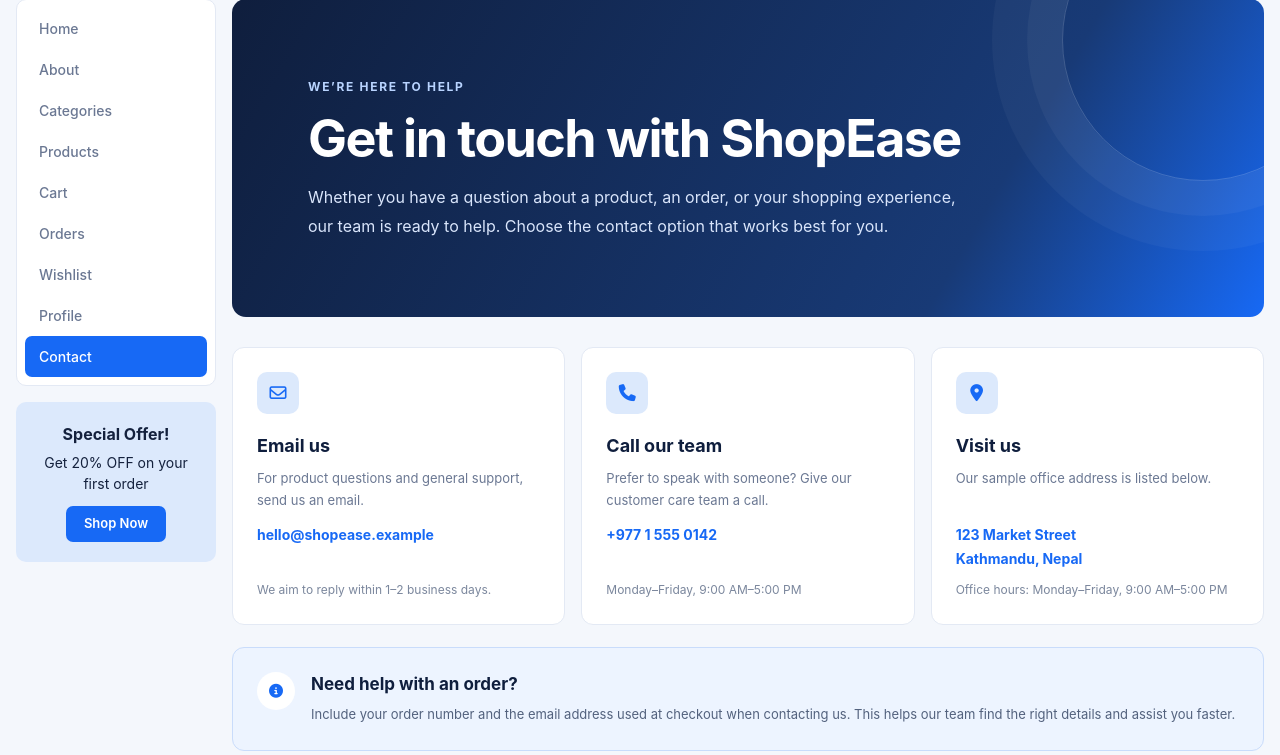
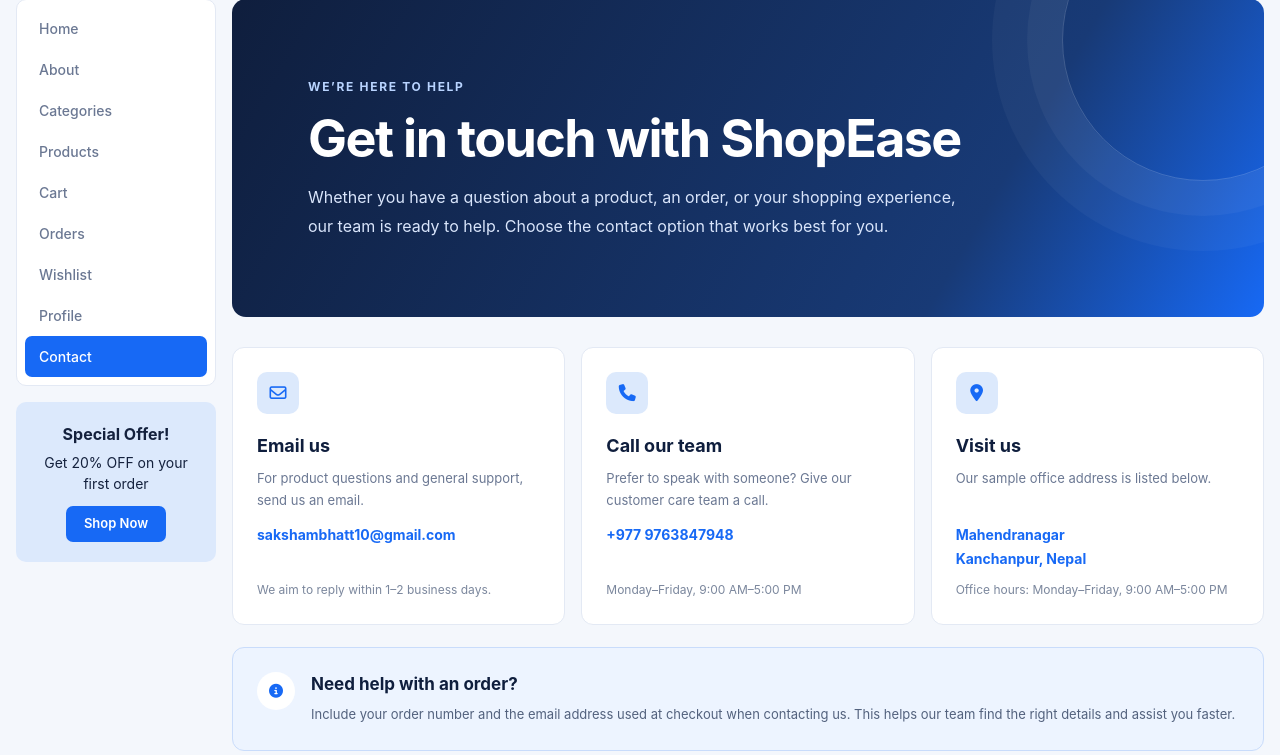
Before and after one commit to Saksham-325/Ecommerce-app, a Django app: page /contacts/ in a window 1280 px wide. Shown: the part 82-837 px from the top of the page. Run offline with Django 5.2, Linux system fonts and the light colour scheme.

Commit message:
updated the contact info

```diff
--- a/templates/Ecommerce_app/contacts.html
+++ b/templates/Ecommerce_app/contacts.html
@@ -18,21 +18,21 @@
         <span class="contact-icon"><i class="fa-regular fa-envelope" aria-hidden="true"></i></span>
         <h2>Email us</h2>
         <p>For product questions and general support, send us an email.</p>
-        <a href="mailto:hello@shopease.example">hello@shopease.example</a>
+        <a href="mailto:hello@shopease.example">sakshambhatt10@gmail.com</a>
         <small>We aim to reply within 1–2 business days.</small>
       </article>
       <article class="contact-card">
         <span class="contact-icon"><i class="fa-solid fa-phone" aria-hidden="true"></i></span>
         <h2>Call our team</h2>
         <p>Prefer to speak with someone? Give our customer care team a call.</p>
-        <a href="tel:+97715550142">+977 1 555 0142</a>
+        <a href="tel:+97715550142">+977 9763847948</a>
         <small>Monday–Friday, 9:00 AM–5:00 PM</small>
       </article>
       <article class="contact-card">
         <span class="contact-icon"><i class="fa-solid fa-location-dot" aria-hidden="true"></i></span>
         <h2>Visit us</h2>
         <p>Our sample office address is listed below.</p>
-        <address>123 Market Street<br>Kathmandu, Nepal</address>
+        <address>Mahendranagar<br>Kanchanpur, Nepal</address>
         <small>Office hours: Monday–Friday, 9:00 AM–5:00 PM</small>
       </article>
     </section>
```
